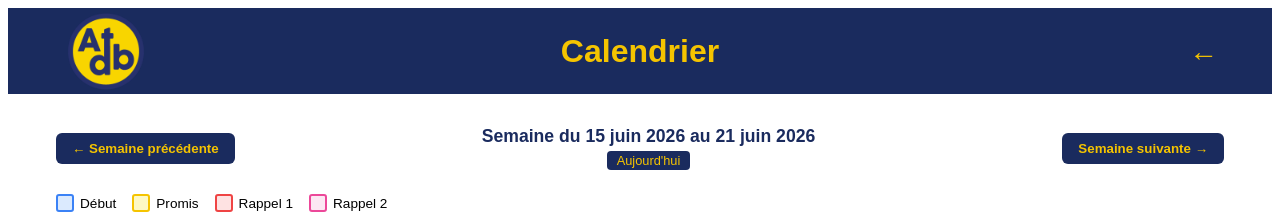
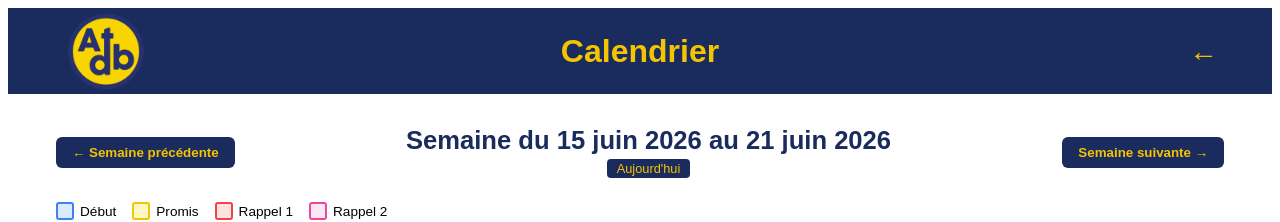
Before and after one commit to autourdubeton/relance-calendrier, a Next.js app: page /calendrier in a window 1280 px wide. Shown: the top 222 px of the page. Built offline with nearby package versions, Linux system fonts and the light colour scheme; no server answers; the database is empty.

Commit message:
Titre semaine agrandi

```diff
--- a/pages/calendrier.js
+++ b/pages/calendrier.js
@@ -73,7 +73,7 @@ export default function Calendrier() {
         <div style={{ display: 'flex', alignItems: 'center', justifyContent: 'space-between', marginBottom: '1.5rem' }}>
           <button onClick={() => setSemaine(addDays(semaine, -7))} style={btnNav}>← Semaine précédente</button>
           <div style={{ textAlign: 'center' }}>
-            <span style={{ fontWeight: 700, fontSize: '1.1rem', color: '#1a2b5e' }}>
+            <span style={{ fontWeight: 700, fontSize: '1.6rem', color: '#1a2b5e' }}>
               Semaine du {addDays(semaine, 0).toLocaleDateString('fr-FR', { day: 'numeric', month: 'long', year: 'numeric' })}
               {' '}au {addDays(semaine, 6).toLocaleDateString('fr-FR', { day: 'numeric', month: 'long', year: 'numeric' })}
             </span>
```
